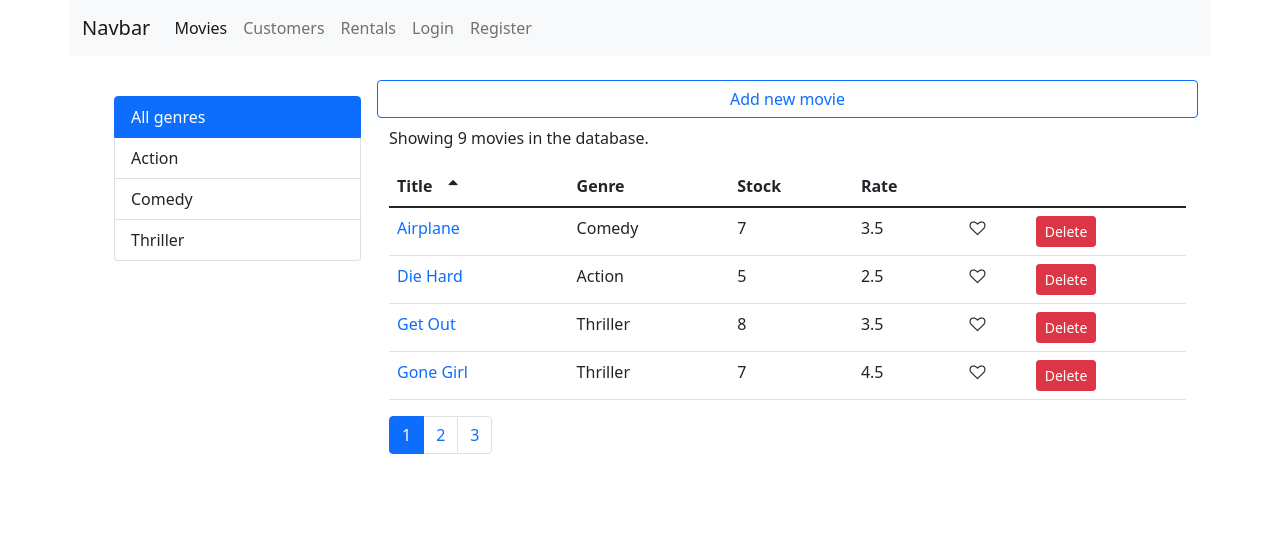
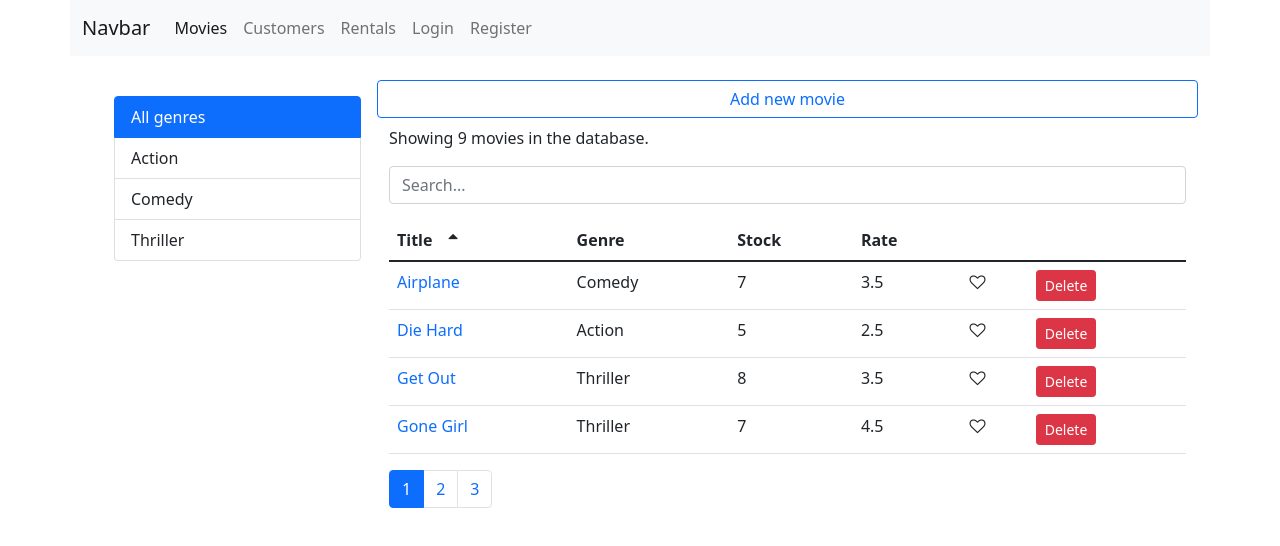
Before and after one commit to Daniyal-Shah/vidly-react, a React (Create React App) app: page /movies in a window 1280 px wide. Shown: the top 546 px of the page. Built offline with nearby package versions, Linux system fonts and the light colour scheme.

Commit message:
searchBox Component

```diff
--- a/src/components/movieForm.jsx
+++ b/src/components/movieForm.jsx
@@ -69,6 +69,8 @@ class MovieForm extends Form {
   doSubmit = () => {
     console.log("added");
     saveMovie(this.state.data);
+    // this.props.navigatePage("/movies");
+
     // Navigate("/movies");
   };
 
--- a/src/components/movies.jsx
+++ b/src/components/movies.jsx
@@ -7,6 +7,7 @@ import { getGenres } from "../services/fakeGenreService";
 import MoviesTable from "./moviesTable";
 import _ from "lodash";
 import { NavLink } from "react-router-dom";
+import SearchBox from "./searchBox";
 
 class Movies extends Component {
   state = {
@@ -14,6 +15,8 @@ class Movies extends Component {
     pageSize: 4,
     genres: [],
     currentPage: 1,
+    searchQuery: "",
+    selectedGenre: null,
     sortColumn: { path: "title", order: "asc" },
   };
 
@@ -40,7 +43,11 @@ class Movies extends Component {
   };
 
   handleGenreSelect = (genre) => {
-    this.setState({ selectedGenre: genre, currentPage: 1 });
+    this.setState({ selectedGenre: genre, searchQuery: "", currentPage: 1 });
+  };
+
+  handleSearch = (query) => {
+    this.setState({ searchQuery: query, selectedGenre: null, currentPage: 1 });
   };
 
   handleSort = (sortColumn) => {
@@ -52,16 +59,24 @@ class Movies extends Component {
       pageSize,
       currentPage,
       movies: allMovies,
+      searchQuery,
       selectedGenre,
       sortColumn,
     } = this.state;
 
-    const filtered =
-      selectedGenre && selectedGenre._id
-        ? allMovies.filter((m) => m.genre._id === selectedGenre._id)
-        : allMovies;
+    let filtered = allMovies;
+    if (searchQuery) {
+      filtered = allMovies.filter((m) =>
+        m.title.toLowerCase().startsWith(searchQuery.toLowerCase())
+      );
+    } else if (selectedGenre && selectedGenre._id) {
+      filtered = allMovies.filter((m) => m.genre._id === selectedGenre._id);
+    }
+    // selectedGenre && selectedGenre._id
+    //   ? allMovies.filter((m) => m.genre._id === selectedGenre._id)
+    //   : allMovies;
 
-    const sorted = _.sortBy(filtered, [sortColumn.path], [sortColumn.order]);
+    const sorted = _.orderBy(filtered, [sortColumn.path], [sortColumn.order]);
     const movies = paginate(sorted, currentPage, pageSize);
 
     return { totalCount: filtered.length, movies };
@@ -69,7 +84,7 @@ class Movies extends Component {
 
   render() {
     const { length: count } = this.state.movies;
-    const { genres: allGenres, sortColumn } = this.state;
+    const { genres: allGenres, sortColumn, searchQuery } = this.state;
     const { totalCount, movies } = this.getPagedData();
 
     if (count === 0) return <p>There are no movies in the database</p>;
@@ -95,6 +110,7 @@ class Movies extends Component {
               </div>
 
               <p>Showing {totalCount} movies in the database.</p>
+              <SearchBox value={searchQuery} onChange={this.handleSearch} />
               <MoviesTable
                 movies={movies}
                 onLike={this.handleLike}
--- a/src/components/moviesForm.jsx
+++ b/src/components/moviesForm.jsx
@@ -1,10 +1,15 @@
-import { useParams } from "react-router";
+import { useNavigate, useParams } from "react-router";
 import MovieForm from "./movieForm";
 
-const MoviesForm = () => {
+const MoviesForm = (props) => {
   const { id } = useParams();
+  const navigate = useNavigate();
 
-  return <MovieForm paramId={id} />;
+  const navigatePage = (page) => {
+    navigate(page);
+  };
+
+  return <MovieForm paramId={id} naviagte={navigatePage} />;
 };
 
 export default MoviesForm;
--- /dev/null
+++ b/src/components/searchBox.jsx
@@ -0,0 +1,16 @@
+import React from "react";
+
+const SearchBox = ({ value, onChange }) => {
+  return (
+    <input
+      type="text"
+      name="query"
+      className="form-control my-3"
+      placeholder="Search..."
+      value={value}
+      onChange={(e) => onChange(e.currentTarget.value)}
+    />
+  );
+};
+
+export default SearchBox;
--- a/src/services/fakeMovieService.js
+++ b/src/services/fakeMovieService.js
@@ -88,8 +88,7 @@ export function saveMovie(movie) {
     movies.push(movieInDb);
   }
 
-  console.log("updated movies");
-  console.log(movies);
+
   return movieInDb;
 }
 
```
